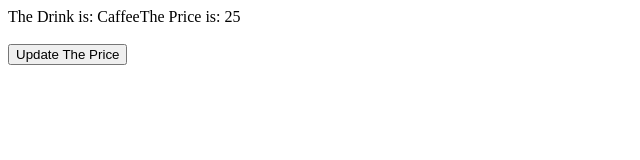
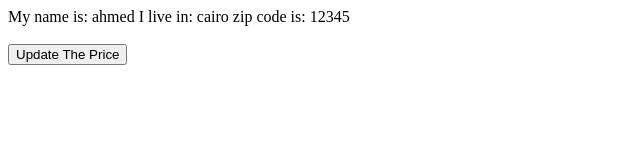
Before and after one commit to DevAhmedKhalil/mosh-react-app, a React (Vite) app: page / in a window 1280 px wide. Shown: the top 160 px of the page, without its empty margins (0-640 px from the left). Built offline with nearby package versions, Linux system fonts and the light colour scheme.

Commit message:
sec-5: updating nested objects

```diff
--- a/src/App.tsx
+++ b/src/App.tsx
@@ -1,29 +1,37 @@
 import { useState } from "react";
 
 function App() {
-  const [drink, setDrink] = useState({
-    title: "Caffee",
-    price: 25,
+  const [customer, setCustomer] = useState({
+    name: "ahmed",
+    address: {
+      city: "cairo",
+      zipcode: 12345,
+    },
   });
 
   const handleClick = () => {
-    //? Update drink price
     //@ When dealing with [objects & arrays] =>
     //@ you shoud remember to treat them as immutable or read only.
+    //? Update nested objests
 
-    const newDrink = {
-      // title: drink.title,
-      ...drink,
-      price: drink.price + 5,
-    };
+    // setCustomer({...customer});
+    //# This object with refrence the same address on the memoryso
 
-    setDrink(newDrink);
+    setCustomer({
+      ...customer,
+      address: { ...customer.address, zipcode: 111555 },
+    });
+    //# We want to make sure that the new obj is independent of the exsting object
   };
 
   return (
     <div>
-      {"The Drink is: " + drink.title}
-      {"The Price is: " + drink.price}
+      {"My name is: " +
+        customer.name +
+        " I live in: " +
+        customer.address.city +
+        " zip code is: " +
+        customer.address.zipcode}
       <br />
       <br />
       <button onClick={handleClick}>Update The Price</button>
```
